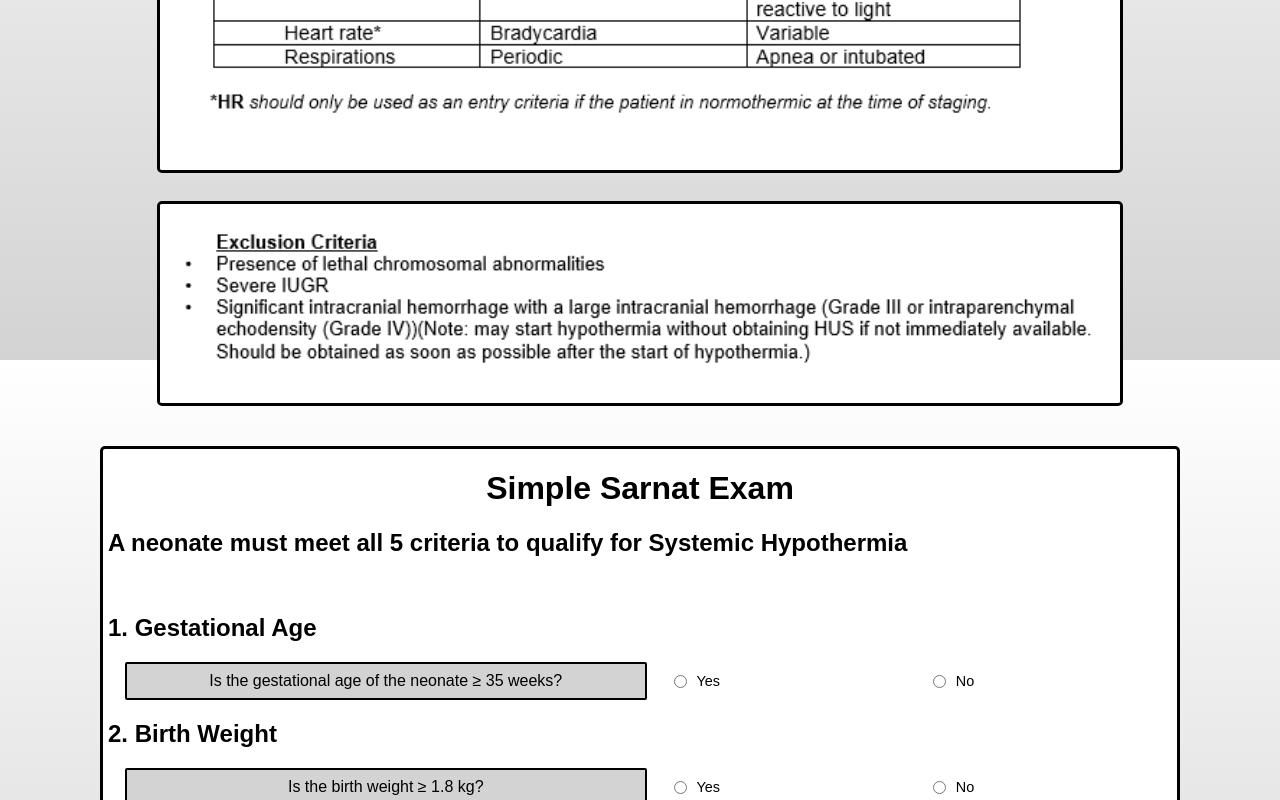
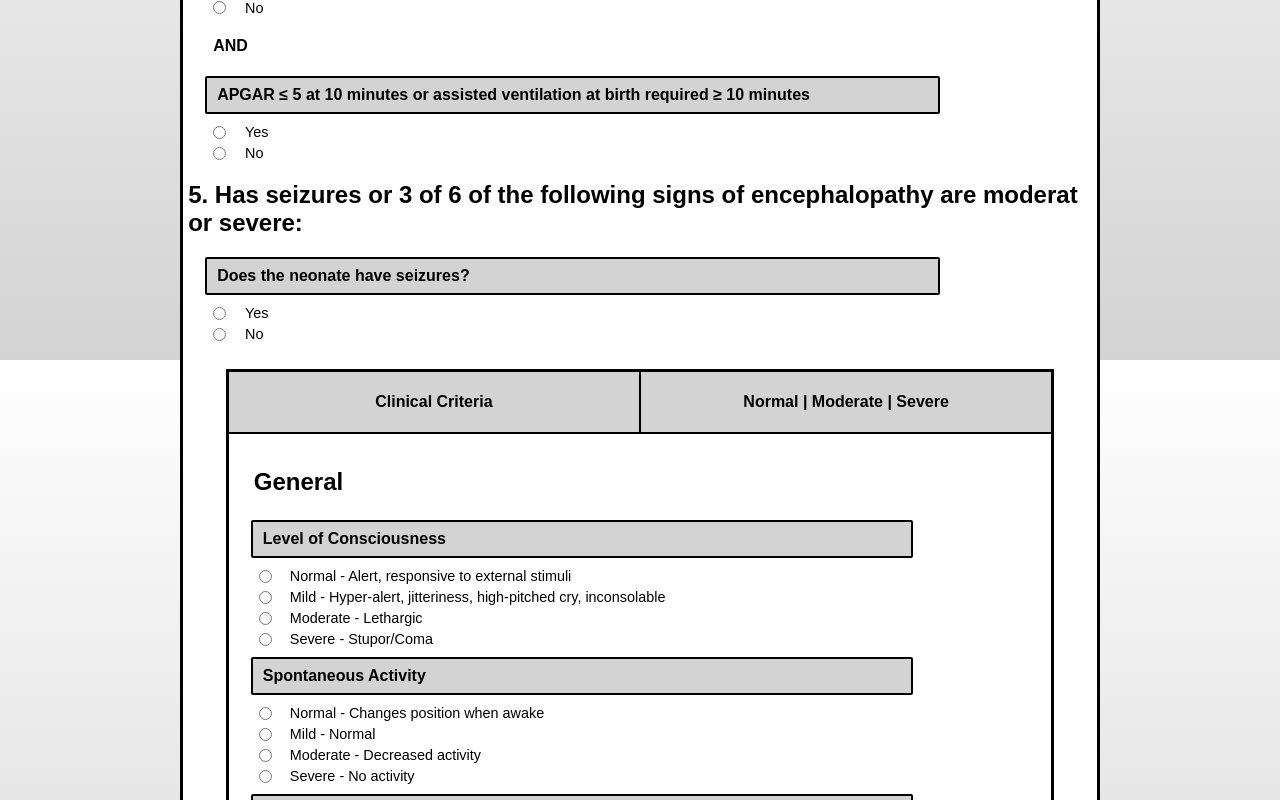
Before and after one commit to jasonavatarang/Neonatal-Navigators, a React (Vite) app in the folder frontend/: page /rightbranch in a window 1280 px wide. Shown: the part 1240-2040 px from the top of the page. Built offline with nearby package versions, Linux system fonts and the light colour scheme; a web font is replaced by a local one.

Commit message:
Changed site to just sarnat exam

```diff
--- a/frontend/src/App.jsx
+++ b/frontend/src/App.jsx
@@ -17,7 +17,8 @@
             {/*<Route path="/" element={<LandingPage />} />*/}
             <Route path="/landingleftbranch" element={<LandingLeftBranch />} />
             <Route path="/landingrightbranch" element={<LandingRightBranch />} />
-            <Route path="/" element={<Home />} />
+            {/*<Route path="/" element={<Home />} />*/}
+            <Route path="/" element={<RightBranch />} />
             <Route path="/leftbranch" element={<LeftBranch />} />
             <Route path="/midbranch" element={<MidBranch />} />
             <Route path="/rightbranch" element={<RightBranch />} />
--- a/frontend/src/assets/Header.jsx
+++ b/frontend/src/assets/Header.jsx
@@ -12,20 +12,31 @@
     return (
         <header className="neocare-header">
             <div className="header-content">
-                <div className="neocare-title">Neuroprotective Intervention Evaluation</div>
+                <div className="neocare-title">Simple Sarnat Exam</div>
                 <div className={`hamburger-menu ${isMenuOpen ? 'open' : ''}`} onClick={toggleMenu}>
                     <div className="hamburger-line"></div>
                     <div className="hamburger-line"></div>
                     <div className="hamburger-line"></div>
                 </div>
+
+
                 {isMenuOpen && (
                     <nav className="dropdown-menu">
-                        <a href="https://ufneocare.wordpress.com/" target="_blank" rel="noopener noreferrer" onClick={toggleMenu}>Home</a>
-                        <Link to="/" onClick={toggleMenu}>Begin Evaluation</Link>
-                        <Link to="/leftbranch" onClick={toggleMenu}>Bundle Guide</Link>
-                        <Link to="/rightbranch" onClick={toggleMenu}>Sarnat Exam</Link>
+                        <a
+                            href="https://ufneocare.wordpress.com/"
+                            target="_self"
+                            rel="noopener noreferrer"
+                            onClick={toggleMenu}
+                        >
+                            Back to site
+                        </a>
+                        {/*<a href="https://ufneocare.wordpress.com/evaluation" target="_blank" rel="noopener noreferrer" onClick={toggleMenu}>Restart Evaluation</a>*/}
+                        {/*<Link to="/" onClick={toggleMenu}>Restart Evaluation</Link>*/}
+                        {/*<Link to="/leftbranch" onClick={toggleMenu}>Bundle Guide</Link>*/}
+                        {/*<Link to="/" onClick={toggleMenu}>Sarnat Exam</Link>*/}
                     </nav>
                 )}
+
             </div>
         </header>
     );
--- a/frontend/src/pages/Home/Home.css
+++ b/frontend/src/pages/Home/Home.css
@@ -3,6 +3,7 @@
     scroll-behavior: smooth;
     margin: 0;
     padding: 0;
+
     height: 100%;
     display: flex;
     flex-direction: column;
@@ -83,6 +84,10 @@
 
 /* Media Queries for Mobile Devices */
 @media (max-width: 480px) {
+    .home-container{
+        margin-left: 20%;
+    }
+
     .home-title {
         font-size: .8rem;
     }
--- a/frontend/src/pages/LeftBranch/LeftBranch.css
+++ b/frontend/src/pages/LeftBranch/LeftBranch.css
@@ -94,9 +94,13 @@
 
 /* Media Query for Extra Small Screens (Mobile) */
 @media (max-width: 480px) {
+    .leftbranch-container {
+        margin-left: 6%;
+    }
+
     .info-box {
         font-size: 1rem;
-        padding: 20%;
+        padding: 10%;
     }
 
     .title h1 {
--- a/frontend/src/pages/RightBranch/RightBranch.css
+++ b/frontend/src/pages/RightBranch/RightBranch.css
@@ -10,8 +10,9 @@
 }
 
 .right-branch-top-container {
-    width: 70%;
+    width: 80%;
     margin-top: 5%;
+    padding: 10px;
     border: 3px solid black;
     background-color: white;
     align-items: flex-start;
@@ -75,6 +76,7 @@
 }
 
 .right-branch-sarnat-exam h3 {
+    font-size: x-large;
     text-align: left;
     margin-left: 20px;
 }
@@ -86,8 +88,7 @@
 
 .radio-group {
     display: flex;
-    justify-content: space-between;
-    align-items: center;
+    flex-direction: column; /* Always stack items in column */
     gap: 10px;
     margin: 10px 5px 10px 20px;
 }
@@ -97,19 +98,20 @@
     margin: 0px 2px;
     border: 2px solid black;
     border-radius: 2px;
+    font-weight: bold;
     flex: 1;
-    text-align: center;
-    padding: 8px 2px; /* Top and bottom padding only */
-    width: 45%; /* Restrict label width to half the screen */
+    text-align: left;
+    padding: 8px 10px; /* Top and bottom padding only */
+    width: 80%; /* Restrict label width to half the screen */
     word-wrap: break-word; /* Break long words to avoid overflow */
 }
 
 
 .radio-buttons {
     display: flex;
-    justify-content: center;
+    flex-direction: column; /* Always stack items in column */
     font-size: .9rem;
-    width: 50%;
+    width: 100%;
     gap: 5px;
     flex: 1;
 }
@@ -118,12 +120,16 @@
     display: inline-flex;
     align-items: center;
     justify-content: left;
-    width: 50%; /* Dynamically adjusts spacing */
-    margin: 0 5px;
 }
 
+.radio-label-text {
+    text-align: left;
+    padding-left: 1%;   /* Indent all lines */
+}
+
+
 .radio-buttons input[type="radio"] {
-    margin: 0px 10px;
+    margin: 0px 10px;;
 }
 
 .highlight-group {
@@ -193,6 +199,7 @@
     background-color: white;
     width: 90%;
     margin: 10px auto;
+    margin-top: 3%;
 }
 
 .part-5-container h3{
@@ -278,6 +285,10 @@
     transition: transform 0.3s, box-shadow 0.3s, background-color 0.3s;
 }
 
+.button-group{
+    margin-bottom: 5%;
+}
+
 @media (max-width: 900px) {
     .radio-group {
         flex-direction: column;
@@ -313,10 +324,69 @@
     .part-5-description-left {
         border-top: 2px solid black; /* optional: reintroduce top border if needed */
     }
+
+    .right-branch-sarnat-exam {
+        width: 95%;
+    }
+    .radio-group p {
+        width: 90%;
+    }
+
+    .radio-label-text {
+        text-align: left;
+        padding-left: 1%;   /* Indent all lines */
+    }
+
+    .input-group input {
+        width: 25%;
+    }
 }
 
 
 @media (max-width: 468px) {
-    .protocol-image {
+     .right-branch-container {
+        margin-left: 6%;
+    }
+
+    .right-branch-top-container {
+        font-size: .9rem;
+    }
+
+    .right-branch-sarnat-exam {
+        width: 95%;
+    }
+
+    .radio-group p {
+        width: 90%;
+    }
+
+    .radio-buttons{
+        font-size: .8rem;
+    }
+
+    .radio-label-text {
+        text-align: left;
+        padding-left: 1%;   /* Indent all lines */
+    }
+
+
+    .input-group input {
+        width: 25%;
+    }
+
+    .summary-section h1 {
+    font-size: 1rem;
+    }
+
+    .summary-section h3 {
+    font-size: .8rem;
+    }
+
+    .summary-section h4 {
+        font-size: .8rem;
+    }
+
+    .summary-section p{
+        font-size: .8rem;
     }
 }
--- a/frontend/src/pages/RightBranch/RightBranch.jsx
+++ b/frontend/src/pages/RightBranch/RightBranch.jsx
@@ -34,13 +34,43 @@
         return () => window.removeEventListener("resize", handleResize);
     }, [summary]); // Runs whenever summary changes
 
-    const calculateScore = () => {
+    const calculateSummary = () => {
         const predictorA = parseFloat(Ph) <= 7.0 && parseFloat(BaseDeficit) >= 16;
         const predictorB = parseFloat(Ph) >= 7.01 && parseFloat(Ph) <= 7.15 && parseFloat(BaseDeficit) >= 10 && parseFloat(BaseDeficit) <= 15.9;
         const predictorC = criteria.acute_perinatal_event === "0" && criteria.apgar_assisted_ventilation === "0";
         const predictorMet = predictorA || predictorB || predictorC;
 
-        const hasSeizuresOrThreeSigns = criteria.has_seizures === "0" || criteria.signs_of_encephalopathy >= 3;
+        const groups = {
+            primitive_reflexes: ["suck", "moro"],
+            autonomic_system: ["pupils", "heart_rate", "respirations"]
+        };
+
+        let maxPrimitive = "Normal";
+        let maxAutonomic = "Normal";
+        let otherSigns = [];
+
+        for (const [key, value] of Object.entries(criteria.encephalopathy_details)) {
+            if (groups.primitive_reflexes.includes(key)) {
+                if (["Moderate", "Severe"].indexOf(value) > ["Moderate", "Severe"].indexOf(maxPrimitive)) {
+                    maxPrimitive = value;
+                }
+            } else if (groups.autonomic_system.includes(key)) {
+                if (["Moderate", "Severe"].indexOf(value) > ["Moderate", "Severe"].indexOf(maxAutonomic)) {
+                    maxAutonomic = value;
+                }
+            } else {
+                otherSigns.push(value);
+            }
+        }
+
+        // Now count moderate/severe signs
+        const countModerateSevere = (val) => val === "Moderate" || val === "Severe";
+        let modSevCount = 0;
+        if (countModerateSevere(maxPrimitive)) modSevCount++;
+        if (countModerateSevere(maxAutonomic)) modSevCount++;
+        modSevCount += otherSigns.filter(countModerateSevere).length;
+
+        const hasSeizuresOrThreeSigns = criteria.has_seizures === "0" || modSevCount >= 3;
 
         const qualifies =
             criteria.gestational_age === "0" &&
@@ -76,79 +106,88 @@
         summaryText += `${criteria.has_seizures === "0" ? "The neonate has seizures<br />" : ""}`;
 
         const encephalopathySigns = Object.entries(criteria.encephalopathy_details)
-            .filter(([_, value]) => value === "Moderate" || value === "Severe")
+            .filter(([_, value]) => value === "Mild" || value === "Moderate" || value === "Severe")
             .map(([key, value]) => {
                 const signName = key.replace(/_/g, " ");
-                const signValue = optionsMap[key][value === "Moderate" ? 1 : 2];
-                return `Neonate's ${signName} is ${signValue} (${value} sign of Encephalopathy)`;
+                const severityIndex = ["Normal", "Mild", "Moderate", "Severe"].indexOf(value);
+                const signValue = optionsMap[key]?.[severityIndex] || value;
+                return `Neonate's ${signName} - ${signValue} (${value} sign of encephalopathy)`;
             });
 
         if (encephalopathySigns.length > 0) {
             summaryText += encephalopathySigns.join("<br />") + "<br />";
         }
 
-        // New logic for determining HIE severity
-        if (criteria.signs_of_encephalopathy >= 3) {
+        // HIE Interpretation logic
+        if (modSevCount >= 3) {
             let moderateCount = 0;
             let severeCount = 0;
             let loc = ""; // level of consciousness
 
-            const groups = {
-                primitive_reflexes: ["suck", "moro"],
-                autonomic_system: ["pupils", "heart_rate", "respirations"]
+            const countSeverity = (val) => {
+                if (val === "Severe") severeCount++;
+                else if (val === "Moderate") moderateCount++;
             };
 
-            let seenPrimitive = false;
-            let seenAutonomic = false;
+            countSeverity(maxPrimitive);
+            countSeverity(maxAutonomic);
 
             for (const [key, value] of Object.entries(criteria.encephalopathy_details)) {
-                if (groups.primitive_reflexes.includes(key)) {
-                    if (!seenPrimitive) {
-                        if (value === "Severe") severeCount++;
-                        else if (value === "Moderate") moderateCount++;
-                        seenPrimitive = true;
-                    }
-                } else if (groups.autonomic_system.includes(key)) {
-                    if (!seenAutonomic) {
-                        if (value === "Severe") severeCount++;
-                        else if (value === "Moderate") moderateCount++;
-                        seenAutonomic = true;
-                    }
-                } else {
+                if (!groups.primitive_reflexes.includes(key) && !groups.autonomic_system.includes(key)) {
                     if (key === "level_of_consciousness") loc = value;
-                    if (value === "Severe") severeCount++;
-                    else if (value === "Moderate") moderateCount++;
+                    countSeverity(value);
                 }
             }
 
             if (severeCount > moderateCount) {
-                summaryText += `<br /><b>Interpretation:</b> The neonate shows signs of <b>Severe HIE</b>.`;
+                summaryText += `<br /><b>Interpretation:</b> The neonate shows signs of <b>Severe</b> encephalopathy.`;
             } else if (moderateCount > severeCount) {
-                summaryText += `<br /><b>Interpretation:</b> The neonate shows signs of <b>Moderate HIE</b>.`;
+                summaryText += `<br /><b>Interpretation:</b> The neonate shows signs of <b>Moderate</b> encephalopathy.`;
             } else {
                 if (loc === "Severe") {
-                    summaryText += `<br /><b>Interpretation:</b> The neonate shows signs of <b>Severe HIE</b> (based on tie-breaker).`;
+                    summaryText += `<br /><b>Interpretation:</b> The neonate shows signs of <b>Severe</b> encephalopathy.`;
                 } else {
-                    summaryText += `<br /><b>Interpretation:</b> The neonate shows signs of <b>Moderate HIE</b> (based on tie-breaker).`;
+                    summaryText += `<br /><b>Interpretation:</b> The neonate shows signs of <b>Moderate</b> encephalopathy.`;
                 }
+            }
+        } else {
+            const allMildOrNormal = Object.values(criteria.encephalopathy_details).every(
+                value => value === "Mild" || value === "Normal"
+            );
+
+            if (criteria.has_seizures === "0") {
+                if (allMildOrNormal) {
+                    summaryText += `<br /><b>Interpretation:</b> The neonate shows signs of <b>Mild</b> encephalopathy.`;
+                } else {
+                    summaryText += `<br /><b>Interpretation:</b> The neonate shows signs of <b>Moderate</b> encephalopathy.`;
+                }
+            } else if (criteria.signs_of_encephalopathy > 0) {
+                summaryText += `<br /><b>Interpretation:</b> The neonate shows signs of <b>Mild</b> encephalopathy.`;
+            } else {
+                summaryText += `<br /><b>Interpretation:</b> The neonate shows <b>no signs of</b> encephalopathy.`;
             }
         }
 
         setSummary(summaryText);
     };
 
+
+
+
     // Add optionsMap
     const optionsMap = {
-        level_of_consciousness: ["Normal", "Lethargic", "Stupor / Coma"],
-        spontaneous_activity: ["Normal", "Decreased", "No Activity"],
-        posture: ["Normal", "Distal Flexion / Extension", "Decerebrate"],
-        tone: ["Normal", "Hypotonia / Hypertonia", "Flaccid"],
-        suck: ["Normal", "Weak/Bite", "Absent"],
-        moro: ["Normal", "Incomplete", "Absent"],
-        pupils: ["Normal", "Constricted", "Skew / Non-reactive"],
-        heart_rate: ["Normal", "Bradycardia", "Variable"],
-        respirations: ["Normal", "Periodic", "Apnea/Intubated"]
+        level_of_consciousness: ["Normal", "Hyper-alert, jitteriness, high-pitched cry, inconsolable", "Lethargic", "Stupor / Coma"],
+        spontaneous_activity: ["Normal", "Mildly Decreased", "Decreased Activity", "No Activity"],
+        posture: ["Normal", "Mild flexion of distal joints", "Distal flexion, complete extension, frog leg posture", "Decerebrate"],
+        tone: ["Normal", "Normal or slightly increased peripheral tone", "Hypotonia (focal/general), hypertonia (focal/truncal)", "Flaccid"],
+        suck: ["Normal", "Poor/Decreased", "Weak/Bite", "Absent"],
+        moro: ["Normal", "Partial response, low threshold to elicit", "Incomplete", "Absent"],
+        pupils: ["Normal", "Mydriasis", "Constricted", "Skew deviation / dilated / non-reactive"],
+        heart_rate: ["Normal", "Tachycardia (>160)", "Bradycardia", "Variable"],
+        respirations: ["Normal", "Hyperventilation (RR > 60)", "Periodic or CPAP", "Apnea/Intubated"]
     };
+
+
 
     const handleRadioChange = (name, value) => {
         setCriteria((prev) => {
@@ -167,12 +206,15 @@
             ].includes(name)) {
                 // Store the value and update encephalopathy_details
                 if (value === "0") {
-                    delete newCriteria.encephalopathy_details[name]; // Remove if Normal
+                    delete newCriteria.encephalopathy_details[name];
                 } else if (value === "1") {
-                    newCriteria.encephalopathy_details[name] = "Moderate"; // Moderate is 1
+                    newCriteria.encephalopathy_details[name] = "Mild";
                 } else if (value === "2") {
-                    newCriteria.encephalopathy_details[name] = "Severe"; // Severe is 2
+                    newCriteria.encephalopathy_details[name] = "Moderate";
+                } else if (value === "3") {
+                    newCriteria.encephalopathy_details[name] = "Severe";
                 }
+
 
                // Group logic for Primitive Reflexes and Autonomic System
 const groups = {
@@ -219,13 +261,18 @@
                             type="radio"
                             name={name}
                             value={index}
-                            onChange={(e) => handleRadioChange(name, e.target.value)}
-                        /> {option}
+                            checked={criteria[name] === String(index)}
+                            onChange={() => handleRadioChange(name, String(index))}
+                        />
+                        <span className="radio-label-text">{option}</span>
                     </label>
                 ))}
             </div>
         </div>
     );
+
+
+
 
     const renderHighlightGroup = (name, label, yesSelected, noSelected) => (
         <div className="highlight-group">
@@ -239,15 +286,7 @@
 
     return (
         <div className="right-branch-container">
-            <div className="right-branch-top-container">
-                <p>Since the neonate is ≥ 35 weeks, it is now necessary to perform the Sarnat exam.</p>
-            </div>
-            <div className="right-branch-images">
-                <img className="protocol-image" src="/HIE Hypothermia Protocol.png" alt="HIE Hypothermia Protocol" />
-                <img className="exclusion-criteria" src="/Exclusion Criteria.png" alt="HIE Hypothermia Exclusion Criteria" />
-            </div>
             <div className="right-branch-sarnat-exam">
-                <h1>Simple Sarnat Exam</h1>
                 <h2>A neonate must meet all 5 criteria to qualify for Systemic Hypothermia</h2>
                 <br></br>
                 <h2>1. Gestational Age</h2>
@@ -302,7 +341,7 @@
                 <h4>AND</h4>
                 {renderRadioGroup("apgar_assisted_ventilation", "APGAR ≤ 5 at 10 minutes or assisted ventilation at birth required ≥ 10 minutes", ["Yes", "No"])}
 
-                <h2>5. Has seizures or 3 of 6 of the following signs of Encephalopathy:</h2>
+                <h2>5. Has seizures or 3 of 6 of the following signs of encephalopathy are moderat or severe:</h2>
 
                 {renderRadioGroup("has_seizures", "Does the neonate have seizures?", ["Yes", "No"])}
 
@@ -325,19 +364,73 @@
 
                     </div>
                     <h3>General</h3>
-                    {renderRadioGroup("level_of_consciousness", "Level of Consciousness", ["Normal", "Lethargic", "Stupor/Coma"])}
-                    {renderRadioGroup("spontaneous_activity", "Spontaneous Activity", ["Normal", "Decreased", "No Activity"])}
-                    {renderRadioGroup("posture", "Posture", ["Normal", "Distal Flexion/Extension", "Decerebrate"])}
-                    {renderRadioGroup("tone", "Tone", ["Normal", "Hypotonia/Hypertonia", "Flaccid"])}
+                    {renderRadioGroup("level_of_consciousness", "Level of Consciousness", [
+                        "Normal - Alert, responsive to external stimuli",
+                        "Mild - Hyper-alert, jitteriness, high-pitched cry, inconsolable",
+                        "Moderate - Lethargic",
+                        "Severe - Stupor/Coma"
+                    ])}
+
+                    {renderRadioGroup("spontaneous_activity", "Spontaneous Activity", [
+                        "Normal - Changes position when awake",
+                        "Mild - Normal",
+                        "Moderate - Decreased activity",
+                        "Severe - No activity"
+                    ])}
+
+                    {renderRadioGroup("posture", "Posture", [
+                        "Normal - Predominantly flexed when quiet",
+                        "Mild - Mild flexion of distal joints",
+                        "Moderate - Distal flexion, complete extension, frog leg posture",
+                        "Severe - Decerebrate"
+                    ])}
+
+                    {renderRadioGroup("tone", "Tone", [
+                        "Normal - Strong flexor tone in all extremities + hips",
+                        "Mild - Normal or slightly increased peripheral tone",
+                        "Moderate - Hypotonia (focal/general), hypertonia (focal/truncal)",
+                        "Severe - Flaccid"
+                    ])}
+
                     <h3>Primitive Reflexes (Only uses most severe criteria)</h3>
-                    {renderRadioGroup("suck", "Suck", ["Normal", "Weak/Bite", "Absent"])}
-                    {renderRadioGroup("moro", "Moro", ["Normal", "Incomplete", "Absent"])}
+                    {renderRadioGroup("suck", "Suck", [
+                        "Normal - Strong, easily elicited",
+                        "Mild - Decreased",
+                        "Moderate - Weak or bite",
+                        "Severe - Absent"
+                    ])}
+
+                    {renderRadioGroup("moro", "Moro", [
+                        "Normal - Complete",
+                        "Mild - Partial response, low threshold to elicit",
+                        "Moderate - Incomplete",
+                        "Severe - Absent"
+                    ])}
+
                     <h3>Autonomic System (Only uses most severe criteria)</h3>
-                    {renderRadioGroup("pupils", "Pupils", ["Normal", "Constricted", "Skew/Non-reactive"])}
-                    {renderRadioGroup("heart_rate", "Heart Rate", ["Normal", "Bradycardia", "Variable"])}
-                    {renderRadioGroup("respirations", "Respirations", ["Normal", "Periodic", "Apnea/Intubated"])}
+                    {renderRadioGroup("pupils", "Pupils", [
+                        "Normal",
+                        "Mild - Mydriasis",
+                        "Moderate - Constricted",
+                        "Severe - Skew deviation / dilated / non-reactive"
+                    ])}
+
+                    {renderRadioGroup("heart_rate", "Heart Rate", [
+                        "Normal - 100–160 bpm",
+                        "Mild - Tachycardia (>160)",
+                        "Moderate - Bradycardia",
+                        "Severe - Variable"
+                    ])}
+
+                    {renderRadioGroup("respirations", "Respirations", [
+                        "Normal - Regular respirations",
+                        "Mild - Hyperventilation (RR > 60)",
+                        "Moderate - Periodic or CPAP",
+                        "Severe - Apnea/Intubated"
+                    ])}
+
                 </div>
-                <button className='summary-button' onClick={calculateScore}>Summarize Results</button>
+                <button className='summary-button' onClick={calculateSummary}>Summarize Results</button>
                 {summary && (
                     <div className="summary-section">
                         <h1>Summary</h1>
@@ -346,10 +439,13 @@
                 )}
             </div>
             <div className="button-group">
-                <button onClick={() => navigate("/")}>
-                    Return to Beginning
+                <button
+                    onClick={() => window.location.href = "https://ufneocare.wordpress.com/"}
+                >
+                    Back to the site
                 </button>
             </div>
-        </div>
+
+            </div>
     );
 }
```
Also changed, not shown: frontend/src/assets/Header.css (+48 -1 lines).
